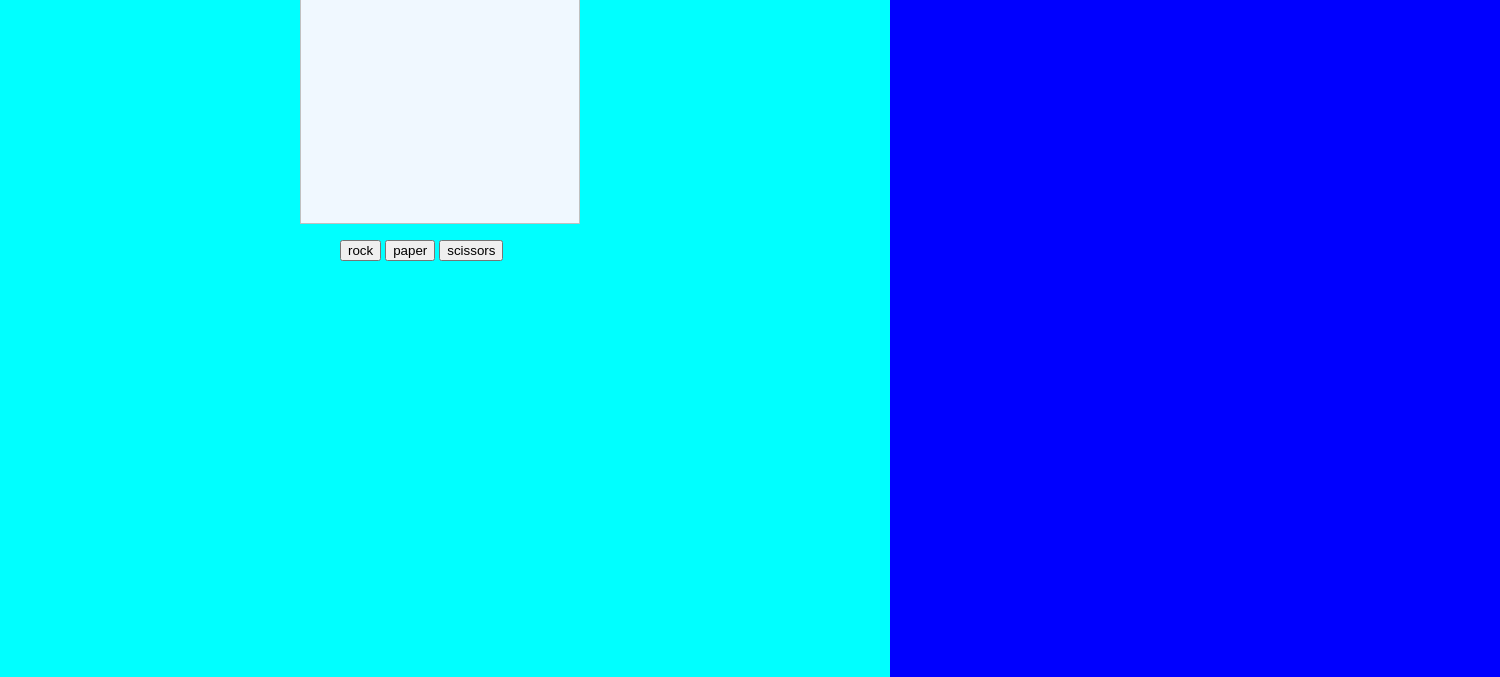
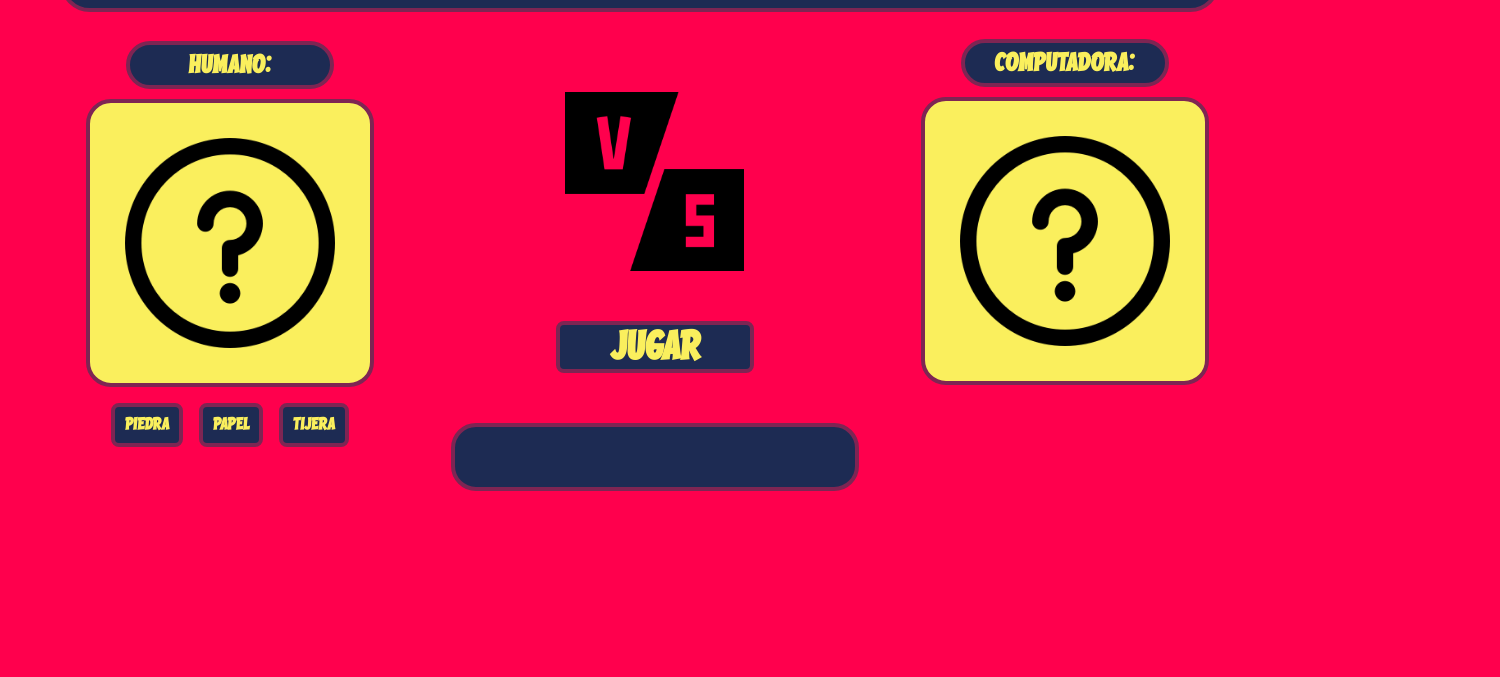
Before and after one commit to GonzaloLafuent/rock-paper-scissors, a plain HTML site: page index.html in a window 1280 px wide. Shown: the part 155-832 px from the top of the page, 1500 px wide, since content can reach past the window. After the commit the page ends 800 px from the top, so only its background shows below. Drawn offline with Linux system fonts and the light colour scheme.

Commit message:
funcionando y terminado

```diff
--- a/Scripts/script.js
+++ b/Scripts/script.js
@@ -1,16 +1,21 @@
 const btn_options = document.querySelectorAll(".option");
 const conteiner = document.querySelector(".conteiner");
-const op_image = document.querySelector(".img-option");
+const op_image = document.querySelector(".img-player-option");
+const op_computer_image = document.querySelector(".img-computer-option");
+const btn_jugar = document.querySelector(".play")
+const text_winner = document.querySelector(".ganador");
+
 let click = 0;
 let func = "";
+let option_player = "";
 
 function mouseover_motion(e){
-    if(e.target.textContent==="rock")
-        op_image.setAttribute("src","Images/roca.png");
-    else if(e.target.textContent=="paper")
+    if(e.target.textContent==="PIEDRA")
+        op_image.setAttribute("src","Images/piedra.png");
+    else if(e.target.textContent=="PAPEL")
         op_image.setAttribute("src","Images/papel.png");
-    else if(e.target.textContent=="scissors")
-        op_image.setAttribute("src","Images/tijeras.png");
+    else if(e.target.textContent=="TIJERA")
+        op_image.setAttribute("src","Images/tijera.png");
 }
 
 function add_mouseover_motion(){
@@ -20,7 +25,7 @@ function add_mouseover_motion(){
 }
 
 function mouseout_motion(){
-    op_image.setAttribute("src","");
+    op_image.setAttribute("src","../Images/pregunta.png");
 }
 
 function add_mouseout_motion(){
@@ -34,13 +39,24 @@ function add_click_motion(){
         op.addEventListener("click",(e)=>{
             if(click===0){
                 click++;
-                e.target.setAttribute("style","background: green");
+                option_player = e.target.textContent;
                 e.target.removeEventListener("mouseout",mouseout_motion);
                 btn_options.forEach(btn=> {
                     if(e.target.textContent!==btn.textContent){
-                        btn.setAttribute("disabled","");
+                        btn.setAttribute("disabled","true");
                         btn.removeEventListener("mouseover",mouseover_motion);
                         btn.removeEventListener("mouseout",mouseout_motion);
+                    }
+                });
+            } else{
+                click--;
+                e.target.setAttribute("style","background:");
+                e.target.addEventListener("mouseout",mouseout_motion);
+                btn_options.forEach(btn=> {
+                    btn.removeAttribute("disabled");
+                    if(e.target.textContent!==btn.textContent){
+                        btn.addEventListener("mouseover",mouseover_motion);
+                        btn.addEventListener("mouseout",mouseout_motion);
                     }
                 });
             }
@@ -48,7 +64,23 @@ function add_click_motion(){
     });
 }
 
+function jugar(){
+    btn_jugar.addEventListener("click",()=>{
+        if(click==1){
+            computer_op = getComputerChoice();
+            op_computer_image.setAttribute("src","Images/"+computer_op+".png");
+            text_winner.textContent = playRound(option_player,computer_op);
+            setTimeout(() => {
+                text_winner.textContent = "";
+                op_computer_image.setAttribute("src","../Images/pregunta.png");
+            }, 3000);
+        }
+    });
+
+}
+
 
 add_mouseover_motion();
 add_mouseout_motion();
-add_click_motion();
+add_click_motion()
+jugar();
--- a/Styles/style.css
+++ b/Styles/style.css
@@ -1,42 +1,236 @@
+@font-face {
+    font-family: "browood";
+    src: url(../Styles/fonts/Browood.ttf);
+}
+
+
+.title{
+    background-color: #1D2B53;
+    border-radius: 30px;
+    padding: 8px 2px 8px 2px;
+    margin: 10px 60px 0px 60px;
+    border: 4px solid #7E2553;
+}
+
 body{
     margin: 0;
-    background-color: grey;
+    background-color: #FF004D;
 }
 
 h1{
     text-align: center;
     margin: 16px;
+    color: #FAEF5D;
+    font-size: 300%;
+    font-weight: bolder;
+    font-family: browood;
+    font-size: 350%;
 }
 
 .conteiner{
     display: flex;
-    justify-content: space-around;
+    justify-content: center;
+    align-items: center;
+    gap:10px;
+    background-color: #FF004D;
+    padding-top: 0px;
+    padding-bottom: 15px;
+    font-family: browood;
+    flex-grow: 0;
+    flex-shrink: 0;
 }
 
 .player{
     display: flex;
     flex-direction: column;
-    background-color: aqua;
-    padding: 30px 310px 400px 300px;
+    align-items: center;
+    justify-content: center;
+}
+
+.computer{
+    display: flex;
+    flex-direction: column;
+    align-items: center;
+    justify-content: center;
+    padding-bottom: 80px;
+}
+
+#versus{
+    background-color: #FF004D;
+    width: 35%;
+    height: 35%;
+    margin: 0;
+    padding: 0;
+    padding-top: 80px;
 }
 
 .player-option{
-    background-color: aliceblue;
+    display: flex;
+    align-items: center;
+    justify-content: center;
+    background-color: #FAEF5D;
     width: 280px;
     height: 280px;
+    border-radius: 25px;
+    border: 4px solid #7E2553;
+    flex-grow: 0;
+    flex-shrink: 0;
 }
 
 img{
-    height: 100%;
-    width: 100%;
+    background-color: #FAEF5D;
+    height: 75%;
+    width: 75%;
     object-fit: contain;
+    border-radius: 0px;
 }
 
-ul{
-    flex: display;
+h2{
+    color: #FAEF5D;
 }
 
-.computer{
-    background-color: blue;
-    padding: 30px 300px 400px 310px;
+.versus-play{
+    display: flex;
+    flex-direction: column;
+    align-items: center;
+    justify-content: center;
+    margin: 0;
+    padding: 0;
 }
+
+
+
+ul{
+    display: flex;
+    flex-direction: row;
+    align-items: center;
+    gap: 16px;
+    padding-right: 40px;
+    flex-grow: 0;
+    flex-shrink: 0;
+}
+
+.computer-option{
+    display: flex;
+    align-items: center;
+    justify-content: center;
+    background-color: #FAEF5D;
+    width: 280px;
+    height: 280px;
+    border-radius: 25px;
+    border: 4px solid #7E2553;
+}
+
+.ganador{
+    color:#FAEF5D;
+    font-family: browood;
+    font-size: 150%;
+    font-weight: bolder;
+}
+
+.conteiner-ganador{
+    display: flex;
+    background-color: #1D2B53;
+    width: 400px;
+    height: 60px;
+    border-radius: 25px;
+    border: 4px solid #7E2553;
+    justify-content: center;
+    align-items: center;
+}
+
+
+
+
+/* CSS */
+.option {
+    background-color: #1D2B53;
+    border: 4px solid #7E2553;
+    border-radius: 8px;
+    box-sizing: border-box;
+    color: #FAEF5D;
+    cursor: pointer;
+    display: inline-block;
+    font-family: browood;
+    font-size: 16px;
+    font-weight: 600;
+    line-height: 20px;
+    margin: 0;
+    outline: none;
+    padding: 8px 10px;
+    position: relative;
+    text-align: center;
+    text-decoration: none;
+    touch-action: manipulation;
+    transition: box-shadow .2s,-ms-transform .1s,-webkit-transform .1s,transform .1s;
+    user-select: none;
+    -webkit-user-select: none;
+    width: auto;
+  }
+
+  .option:focus-visible {
+    box-shadow: #222222 0 0 0 2px, rgba(255, 255, 255, 0.8) 0 0 0 4px;
+    transition: box-shadow .2s;
+  }
+
+  .option:active {
+    background-color: #FF004D;
+    border-color: #FAEF5D;
+    transform: scale(.96);
+  }
+
+  .option:disabled {
+    background-color: #FF004D;
+    border-color: #FF004D;
+    color: #FF004D;
+    cursor: default;
+    opacity: 1;
+  }
+
+.play{
+    background-color: #1D2B53;
+    border: 4px solid #7E2553;
+    border-radius: 8px;
+    box-sizing: border-box;
+    color: #FAEF5D;
+    cursor: pointer;
+    display: inline-block;
+    font-family: browood;
+    font-size: 38px;
+    font-weight: 600;
+    line-height: 20px;
+    margin: 0;
+    outline: none;
+    padding: 8px 10px;
+    position: relative;
+    text-align: center;
+    text-decoration: none;
+    touch-action: manipulation;
+    transition: box-shadow .2s,-ms-transform .1s,-webkit-transform .1s,transform .1s;
+    user-select: none;
+    -webkit-user-select: none;
+    width: auto;
+    margin-top: 50px;
+    margin-bottom: 50px;
+    padding: 12px 50px 12px 50px;
+    padding-left: 50px;
+    padding-right: 50px;
+}
+
+.play:active {
+    background-color: #FF004D;
+    border-color: #FAEF5D;
+    transform: scale(.96);
+  }
+
+.human-title,.computer-title{
+    display: flex;
+    align-items: center;
+    justify-content: center;
+    background-color: #1D2B53;
+    height: 40px;
+    width: 200px;
+    border-radius: 25px;
+    margin-bottom: 10px;
+    border: 4px solid #7E2553;
+}
--- a/index.html
+++ b/index.html
@@ -7,24 +7,36 @@
     <link rel="stylesheet" href="Styles/style.css">
 </head>
 <body>
-    <h1>ROCK,PAPER SCISSORS?</h1>
+    <div class="title">
+        <h1>PIEDRA,PAPEL O TIJERA?</h1>
+    </div>
     <div class="conteiner">
         <div class="player">
+            <div class="human-title">
+                <h2>HUMANO:</h2>
+            </div>
             <div class="player-option">
-                <img class="img-option" src="">
+                <img class="img-player-option" src="../Images/pregunta.png">
             </div>
             <ul>
-                <button class="option" id="rock-option">rock</button>
-                <button class="option" id="paper-option">paper</button>
-                <button class="option" id="scissors-option">scissors</button>
+                <button class="option" id="rock-option">PIEDRA</button>
+                <button class="option" id="paper-option">PAPEL</button>
+                <button class="option" id="scissors-option">TIJERA</button>
             </ul>
         </div>
+        <div class="versus-play">
+            <img id="versus" src="../Images/vs.png">
+            <button class="play">JUGAR</button>
+            <div class="conteiner-ganador"><p class="ganador"></p></div>
+        </div>
         <div class="computer">
-
+            <div class="computer-title">
+                <h2>COMPUTADORA:</h2>
+            </div>
+            <div class="computer-option">
+                <img class="img-computer-option" src="../Images/pregunta.png">
+            </div>
         </div>
-    </div>
-    <div class="resultado">
-
     </div>
 </body>
 <script src="Scripts/game.js"></script>
```
Also changed, not shown: Images/piedra.png (renamed from Images/roca.png), Images/pregunta.png (added), Images/tijera.png (renamed from Images/tijeras.png), Images/vs.png (added), Styles/fonts/Browood.ttf (added).
